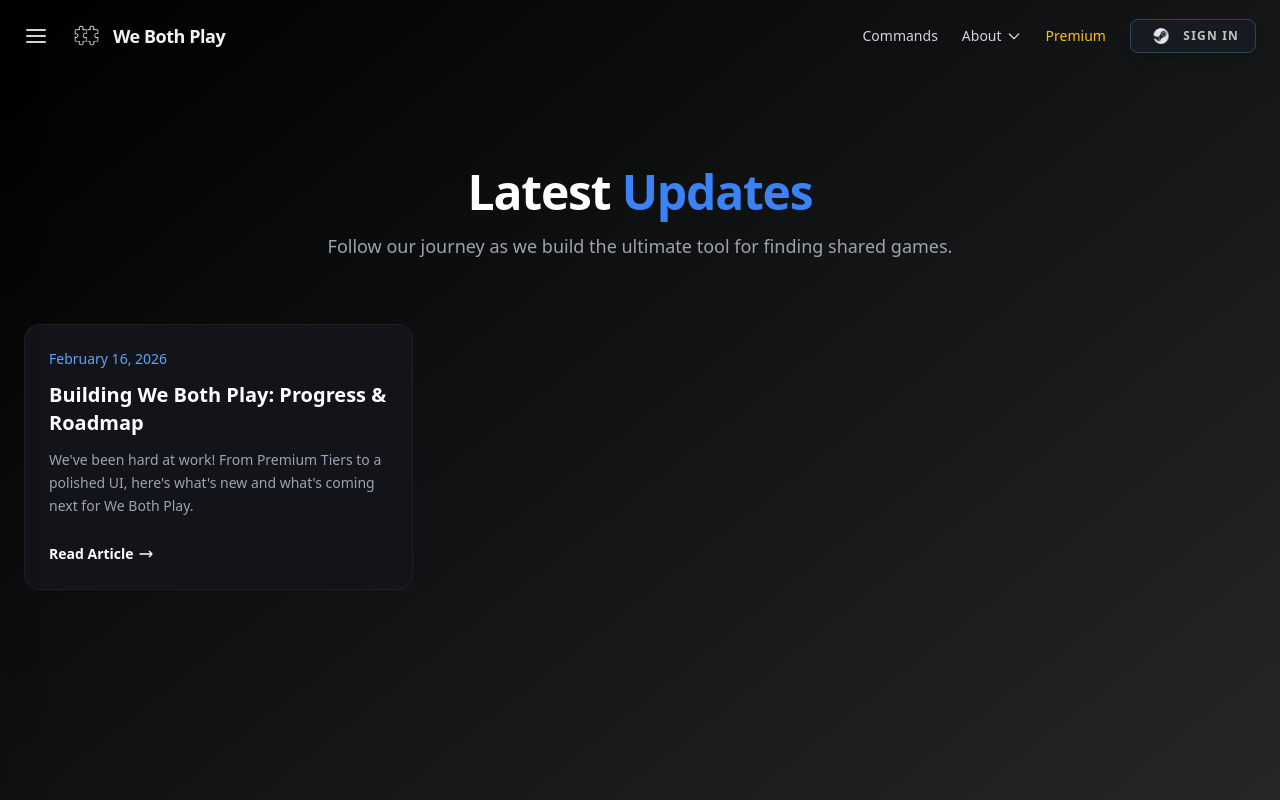
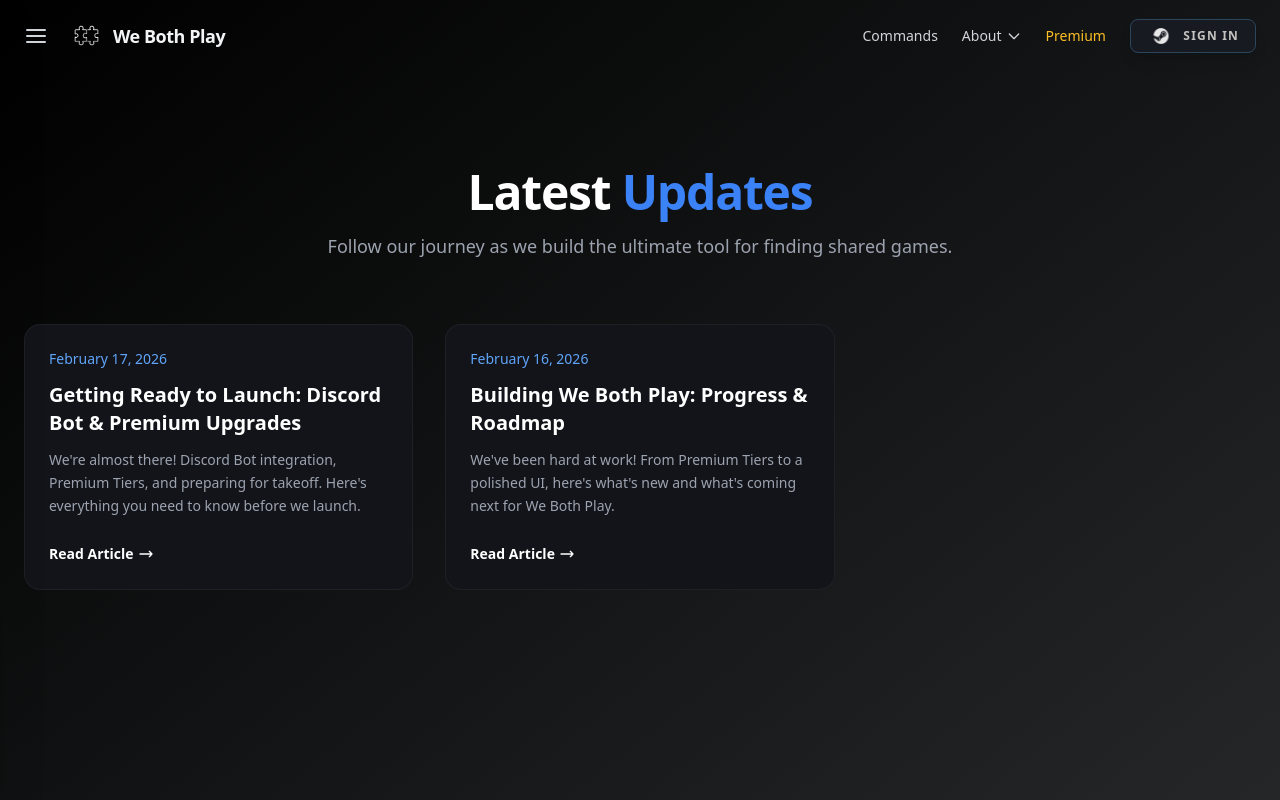
Before and after one commit to tsmith608/steam-compare, a Next.js app: page /blog in a window 1280 px wide. Shown: the top 800 px of the page. Built offline with nearby package versions, Linux system fonts and the light colour scheme.

Commit message:
add blog post

```diff
--- a/src/app/blog/data.js
+++ b/src/app/blog/data.js
@@ -1,4 +1,34 @@
 export const blogPosts = [
+  {
+    slug: "getting-ready-to-launch",
+    title: "Getting Ready to Launch: Discord Bot & Premium Upgrades",
+    date: "February 17, 2026",
+    excerpt: "We're almost there! Discord Bot integration, Premium Tiers, and preparing for takeoff. Here's everything you need to know before we launch.",
+    content: `
+      <h2>🚀 We Are Cleared for Takeoff!</h2>
+      <p>The countdown has begun. After weeks of intense development, testing, and feedback from our amazing community, <strong>We Both Play</strong> is getting ready for its official public launch. We've packed this release with features that transform how you and your friends decide what to play next.</p>
+
+      <h3>🤖 The Discord Bot is Here</h3>
+      <p>We know you spend your time in Discord voice channels, debating what game to load up. Now, you don't even have to leave the chat. Our new <strong>Discord Bot</strong> brings the power of We Both Play directly to your server.</p>
+      <p>With commands like <code>/compare</code>, <code>/roulette</code>, and <code>/hype</code>, you can instantly find common ground with your squad. Plus, we've added a handy <strong>"Add Bot"</strong> button right to our home page to make setup a breeze.</p>
+
+      <h3>💎 Premium Tiers: Level Up Your Experience</h3>
+      <p>To support the project and give power users the tools they need, we've introduced our flexible Premium Membership tiers:</p>
+      <ul>
+        <li><strong>Noob (Free Forever):</strong> Compare up to 3 friends, basic stats, and essential bot commands. Perfect for small groups.</li>
+        <li><strong>Pro ($3.99/mo):</strong> Unlocks ad-free browsing, advanced filters, saved squads, and expanded comparisons for up to 6 players.</li>
+        <li><strong>Hacker ($9.99/mo):</strong> The ultimate tier. Compare up to 12 players at once! Plus, it comes with the exclusive <strong>Hacker Server Perk</strong>: if you have the Hacker tier, <em>everyone</em> in your Discord server gets access to premium bot features. It's the ultimate way to be the MVP of your community.</li>
+      </ul>
+
+      <h3>🛡️ Built for Trust & Quality</h3>
+      <p>We're committed to building a sustainable platform that respects your time and privacy. We've ensured full compliance with ad standards to keep the site clean and usable. Our focus is on providing genuine value—helping you find joy in your library, not just showing you ads.</p>
+
+      <h3>🔜 What's Next?</h3>
+      <p>The launch is just the beginning. We're already working on more features, including mobile app concepts and even deeper integration with other game libraries. Stay tuned!</p>
+
+      <p>Ready to jump in? <a href="/upgrade">Check out the upgrades</a> or <a href="/">invite the bot</a> today!</p>
+    `
+  },
   {
     slug: "progress-update-feb-2026",
     title: "Building We Both Play: Progress & Roadmap",
```
Lines whose indentation alone changed are shown as unchanged.
